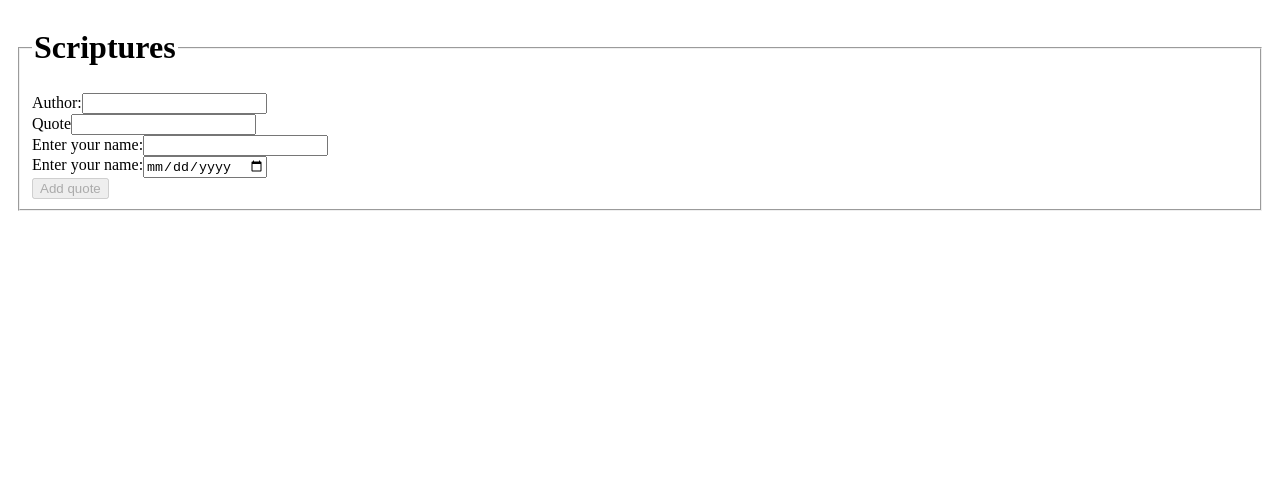
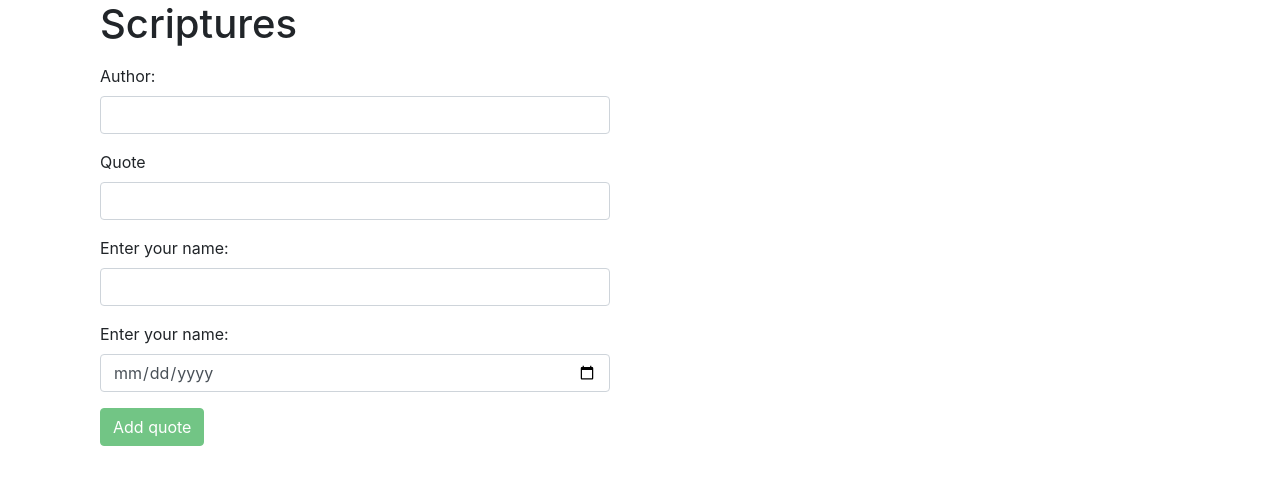
Before and after one commit to Kibet1816/Quotes, an Angular app: page / in a window 1280 px wide. Shown: the top 484 px of the page. Built offline with nearby package versions, Linux system fonts and the light colour scheme.

Commit message:
Add bootstrap

```diff
--- a/package.json
+++ b/package.json
@@ -20,6 +20,7 @@
     "@angular/platform-browser": "^6.1.0",
     "@angular/platform-browser-dynamic": "^6.1.0",
     "@angular/router": "^6.1.0",
+    "bootstrap": "^4.3.1",
     "core-js": "^2.5.4",
     "rxjs": "6.0.0",
     "zone.js": "~0.8.26"
--- a/src/styles.css
+++ b/src/styles.css
@@ -1 +1 @@
-/* You can add global styles to this file, and also import other style files */
+@import "~bootstrap/dist/css/bootstrap.css"
```
Also changed, not shown: 1 other file (tests, documents, lock files or other folders).
